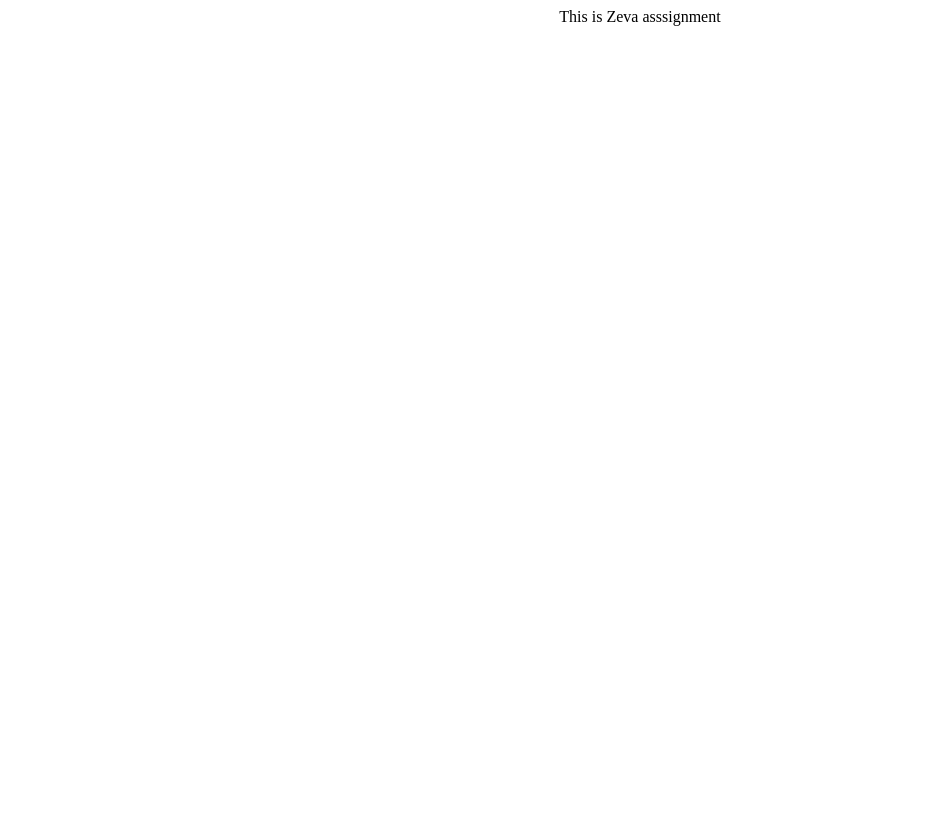
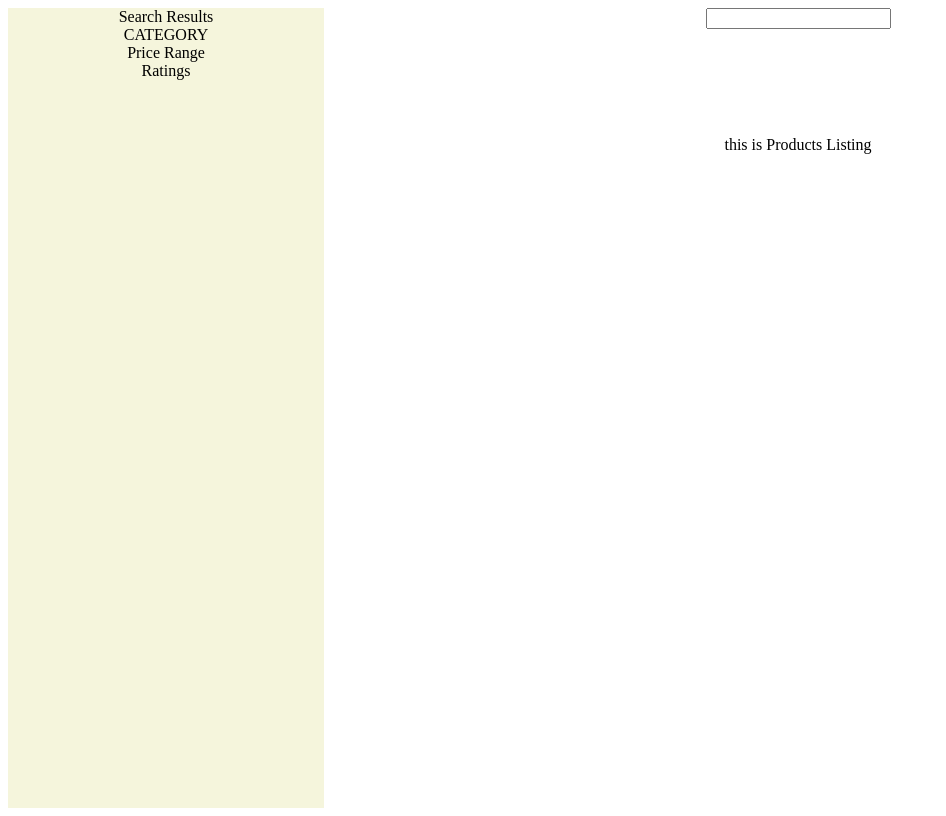
Before and after one commit to JTtime/React-Search-Filter-Product, a React (Create React App) app: page / in a window 1280 px wide. Shown: the whole page, without its empty margins (0-946 px from the left). Built offline with nearby package versions, Linux system fonts and the light colour scheme.

Commit message:
wholePage Grid Box

```diff
--- a/src/App.css
+++ b/src/App.css
@@ -1,38 +1,5 @@
 .App {
   text-align: center;
+  display: grid;
+  grid-template-columns: 1fr 3fr;
 }
-
-.App-logo {
-  height: 40vmin;
-  pointer-events: none;
-}
-
-@media (prefers-reduced-motion: no-preference) {
-  .App-logo {
-    animation: App-logo-spin infinite 20s linear;
-  }
-}
-
-.App-header {
-  background-color: #282c34;
-  min-height: 100vh;
-  display: flex;
-  flex-direction: column;
-  align-items: center;
-  justify-content: center;
-  font-size: calc(10px + 2vmin);
-  color: white;
-}
-
-.App-link {
-  color: #61dafb;
-}
-
-@keyframes App-logo-spin {
-  from {
-    transform: rotate(0deg);
-  }
-  to {
-    transform: rotate(360deg);
-  }
-}
--- a/src/App.js
+++ b/src/App.js
@@ -1,10 +1,18 @@
 import './App.css';
+import { MyContext } from "./Components/MyContext";
+import SideBar from './Components/SideBar';
+import "./Components/components.css";
+import Main from "./Components/Main"
+
 
 function App() {
   return (
+    <MyContext.Provider>
     <div className="App">
-      This is Zeva asssignment
+      <SideBar/>
+      <Main/>
     </div>
+    </MyContext.Provider>
   );
 }
 
--- a/src/Components/Main.js
+++ b/src/Components/Main.js
@@ -0,0 +1,16 @@
+import React from "react";
+import Products from "./Products";
+import SearchBar from "./SearchBar";
+import "./components.css";
+
+export default function Main() {
+    return (
+        <>
+        <div className="mainContent">
+            <SearchBar/>
+            <Products/>
+
+        </div>
+        </>
+    )
+}
--- /dev/null
+++ b/src/Components/MyContext.js
@@ -0,0 +1,3 @@
+import React from "react";
+
+export const MyContext = React.createContext({});
--- a/src/Components/Products.js
+++ b/src/Components/Products.js
@@ -0,0 +1,9 @@
+import React from "react";
+
+export default function Products() {
+    return (
+        <>
+        this is Products Listing
+        </>
+    )
+}
--- a/src/Components/SearchBar.js
+++ b/src/Components/SearchBar.js
@@ -0,0 +1,22 @@
+import React, {useState} from "react";
+
+export default function SearchBar() {
+    const [searchTerm, setSearchTerm] = useState("");
+
+    function handleSearch(e) {
+
+
+    }
+    return (
+        <>
+       <div className="searchBar">
+        <div>
+          <input
+            type="text"
+
+          />
+        </div>
+      </div>
+        </>
+    )
+}
--- a/src/Components/SideBar.js
+++ b/src/Components/SideBar.js
@@ -0,0 +1,26 @@
+import React from "react";
+import "./components.css";
+
+export default function SideBar() {
+    return (
+        <>
+        <div className="sideBar">
+            <div>Search Results</div>
+            <div className="sideBarContent">
+                <div className="categoryPane">
+                <div>CATEGORY</div>
+
+                </div>
+                <div className="priceRangePane">
+                    <div> Price Range</div>
+                </div>
+                <div className="ratingsPane">
+                    <div>Ratings</div>
+                </div>
+
+
+            </div>
+        </div>
+        </>
+    )
+}
--- /dev/null
+++ b/src/Components/components.css
@@ -0,0 +1,9 @@
+.sideBar {
+    grid-template-rows: 1em;
+    height: 100vh;
+    background-color: beige;
+  }
+  .mainContent {
+    grid-template-rows: 8em 8em 8em;
+    display: grid;
+  }
```
